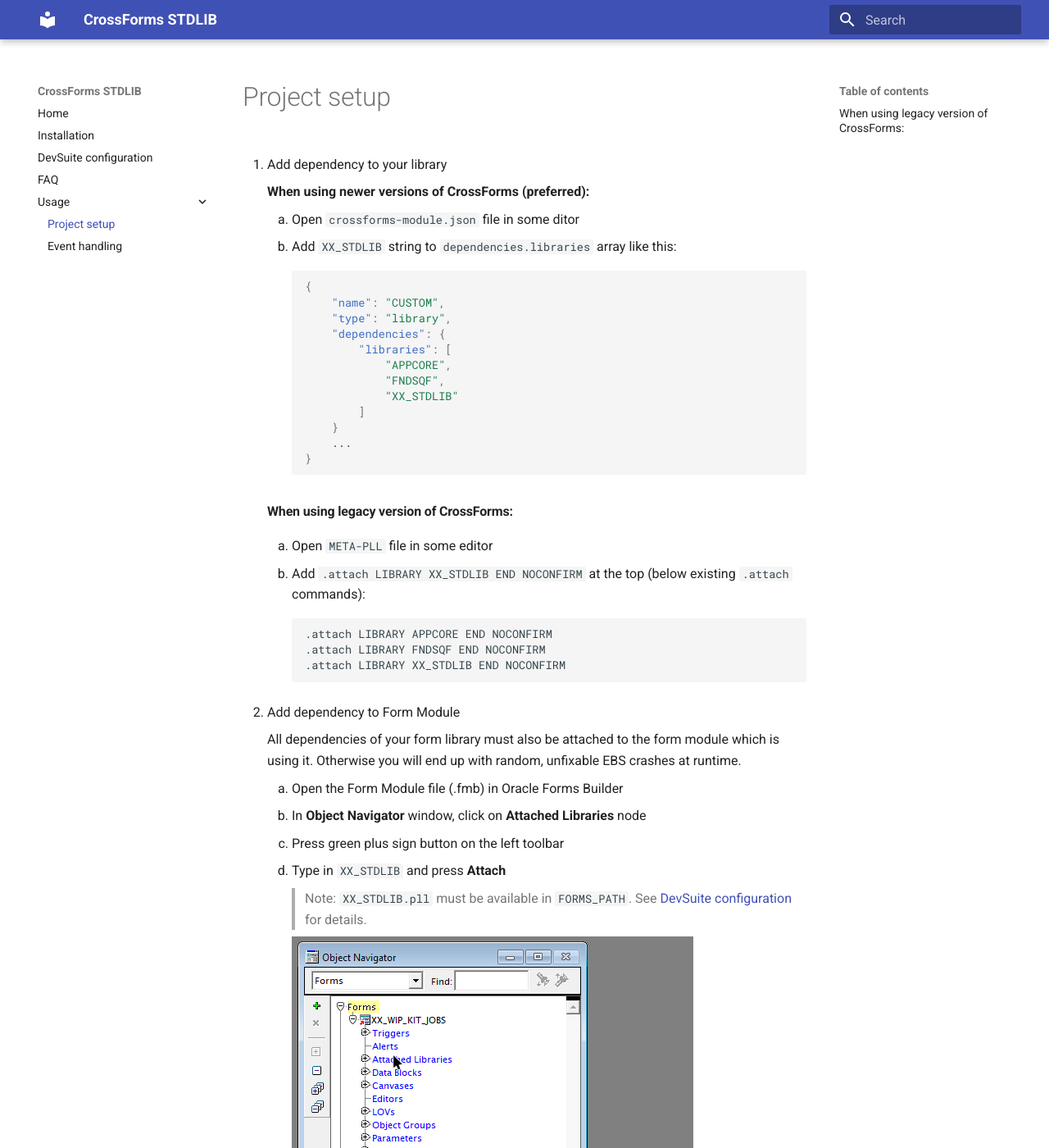
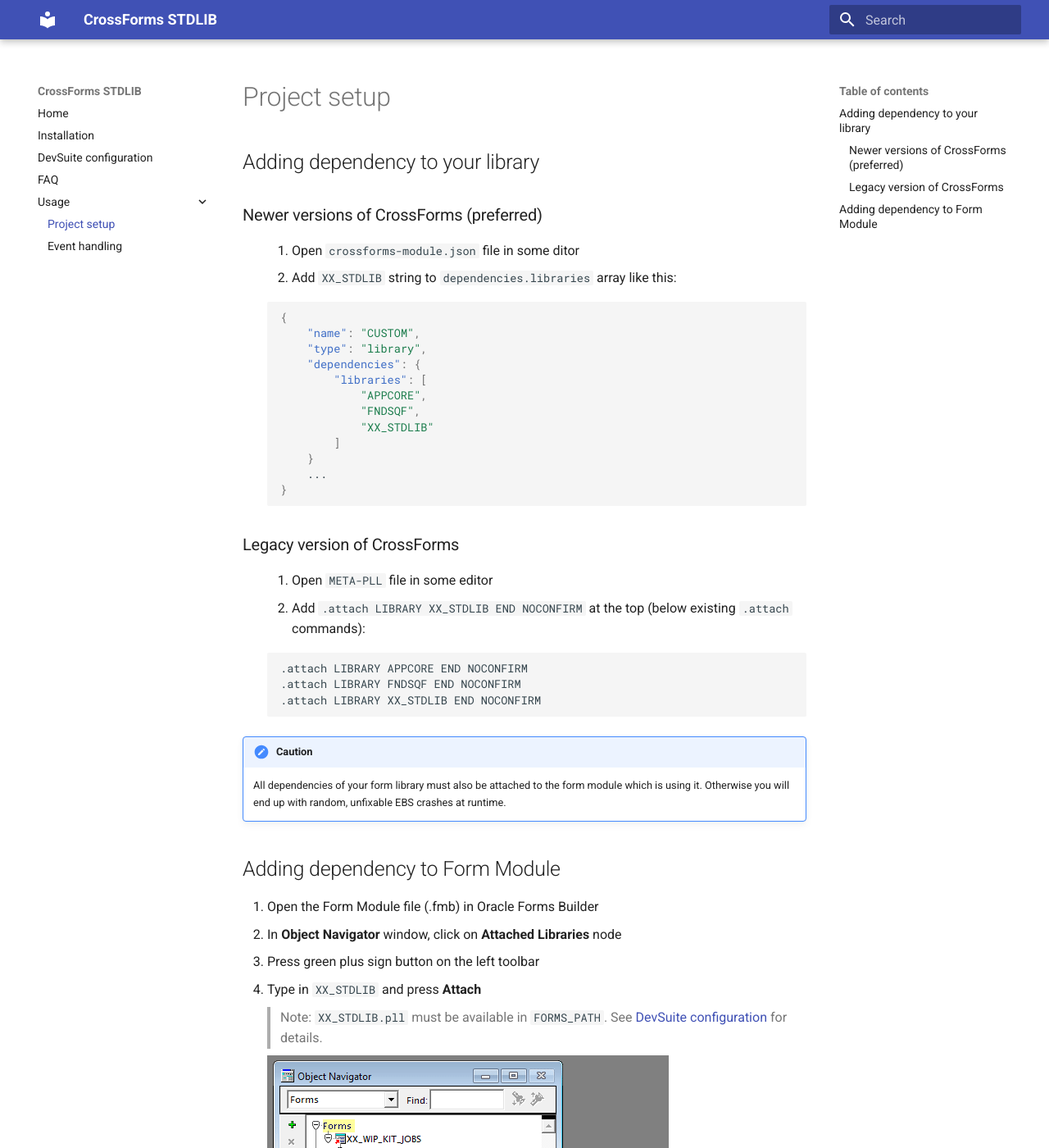
Before and after one commit to 4O4/crossforms-stdlib, an MkDocs documentation site: the page built from docs/src/usage/project-setup.md, in a window 1280 px wide and 1400 px high. Shown: the whole window at 82% size. Built offline with MkDocs 1.6.1 and Material for MkDocs 9.7.7, drawn with Linux system fonts in a browser that asks for light colours; old or Windows-style settings are respelled for this version of MkDocs.

Commit message:
Update docs

````diff
--- a/docs/mkdocs.yml
+++ b/docs/mkdocs.yml
@@ -16,6 +16,7 @@
   feature:
     tabs: false
 markdown_extensions:
+  - markdown.extensions.def_list
   - markdown.extensions.attr_list
   - admonition
   - codehilite:
--- a/docs/src/usage/project-setup.md
+++ b/docs/src/usage/project-setup.md
@@ -1,47 +1,52 @@
-1. Add dependency to your library
+## Adding dependency to your library
 
-    **When using newer versions of CrossForms (preferred):**
+:
 
-    1. Open `crossforms-module.json` file in some ditor
+### Newer versions of CrossForms (preferred)
+
+:    1. Open `crossforms-module.json` file in some ditor
     2. Add `XX_STDLIB` string to `dependencies.libraries` array like this:
 
-        ``` json
-        {
-            "name": "CUSTOM",
-            "type": "library",
-            "dependencies": {
-                "libraries": [
-                    "APPCORE",
-                    "FNDSQF",
-                    "XX_STDLIB"
-                ]
-            }
-            ...
+    ``` json
+    {
+        "name": "CUSTOM",
+        "type": "library",
+        "dependencies": {
+            "libraries": [
+                "APPCORE",
+                "FNDSQF",
+                "XX_STDLIB"
+            ]
         }
-        ```
+        ...
+    }
+    ```
 
-    #### When using legacy version of CrossForms:
+### Legacy version of CrossForms
 
-    1. Open `META-PLL` file in some editor
+:    1. Open `META-PLL` file in some editor
     2. Add `.attach LIBRARY XX_STDLIB END NOCONFIRM` at the top (below existing `.attach` commands):
 
-        ```
-        .attach LIBRARY APPCORE END NOCONFIRM
-        .attach LIBRARY FNDSQF END NOCONFIRM
-        .attach LIBRARY XX_STDLIB END NOCONFIRM
-        ```
+    ```
+    .attach LIBRARY APPCORE END NOCONFIRM
+    .attach LIBRARY FNDSQF END NOCONFIRM
+    .attach LIBRARY XX_STDLIB END NOCONFIRM
+    ```
 
-2. Add dependency to Form Module
+!!! caution
 
     All dependencies of your form library must also be attached to the form module which is using it. Otherwise you will end up with random, unfixable EBS crashes at runtime.
 
-    1. Open the Form Module file (.fmb) in Oracle Forms Builder
-    2. In **Object Navigator** window, click on **Attached Libraries** node
-    3. Press green plus sign button on the left toolbar
-    4. Type in `XX_STDLIB` and press **Attach**
+## Adding dependency to Form Module
 
-        > Note: `XX_STDLIB.pll` must be available in `FORMS_PATH`. See [DevSuite configuration](/devsuite-configuration.md) for details.
 
-        ![fmb attach lib](/assets/images/fmb-attach-lib.gif)
+1. Open the Form Module file (.fmb) in Oracle Forms Builder
+2. In **Object Navigator** window, click on **Attached Libraries** node
+3. Press green plus sign button on the left toolbar
+4. Type in `XX_STDLIB` and press **Attach**
 
-    5. Save the Form Module (and remember to re-deploy it)
+    > Note: `XX_STDLIB.pll` must be available in `FORMS_PATH`. See [DevSuite configuration](/devsuite-configuration.md) for details.
+
+    ![fmb attach lib](/assets/images/fmb-attach-lib.gif)
+
+5. Save the Form Module (and remember to re-deploy it)
````
Also changed, not shown: docs/src/faq.md (+1 -1 lines), docs/src/index.md (+17 -1 lines).
